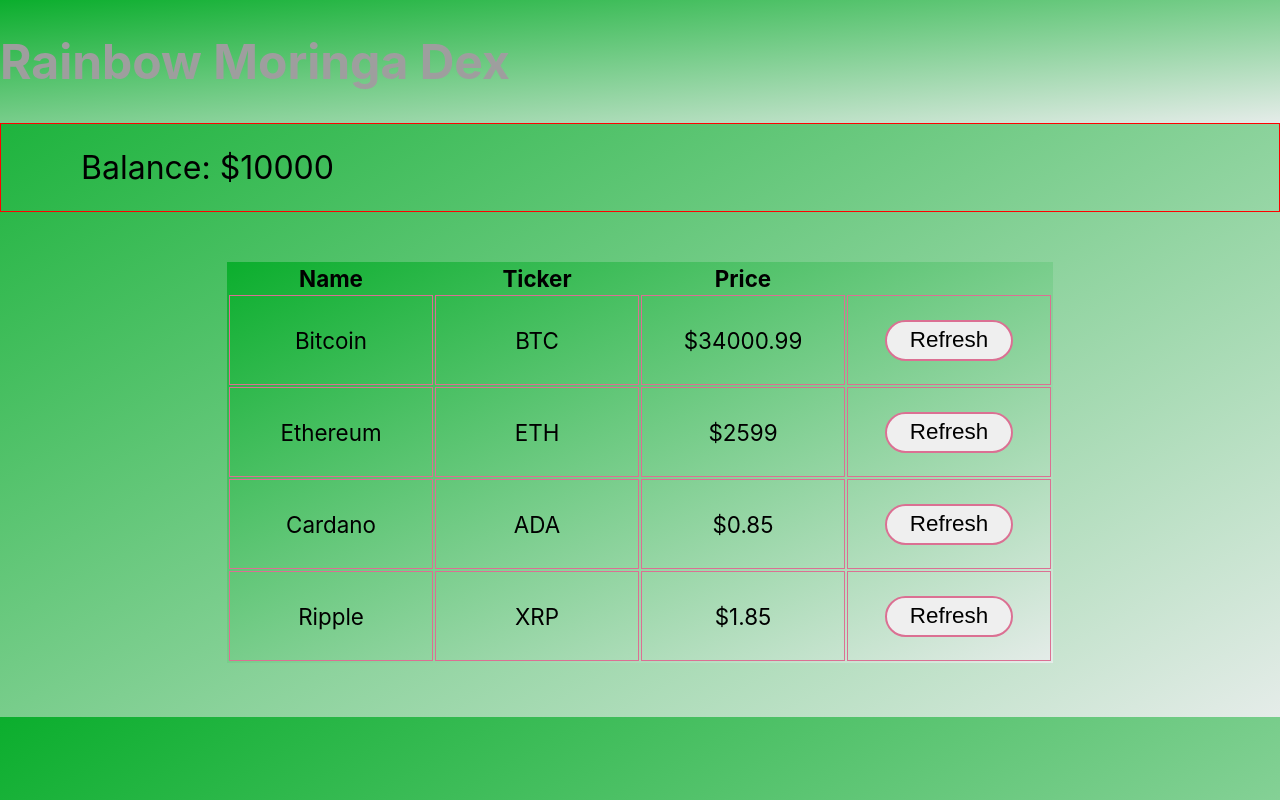
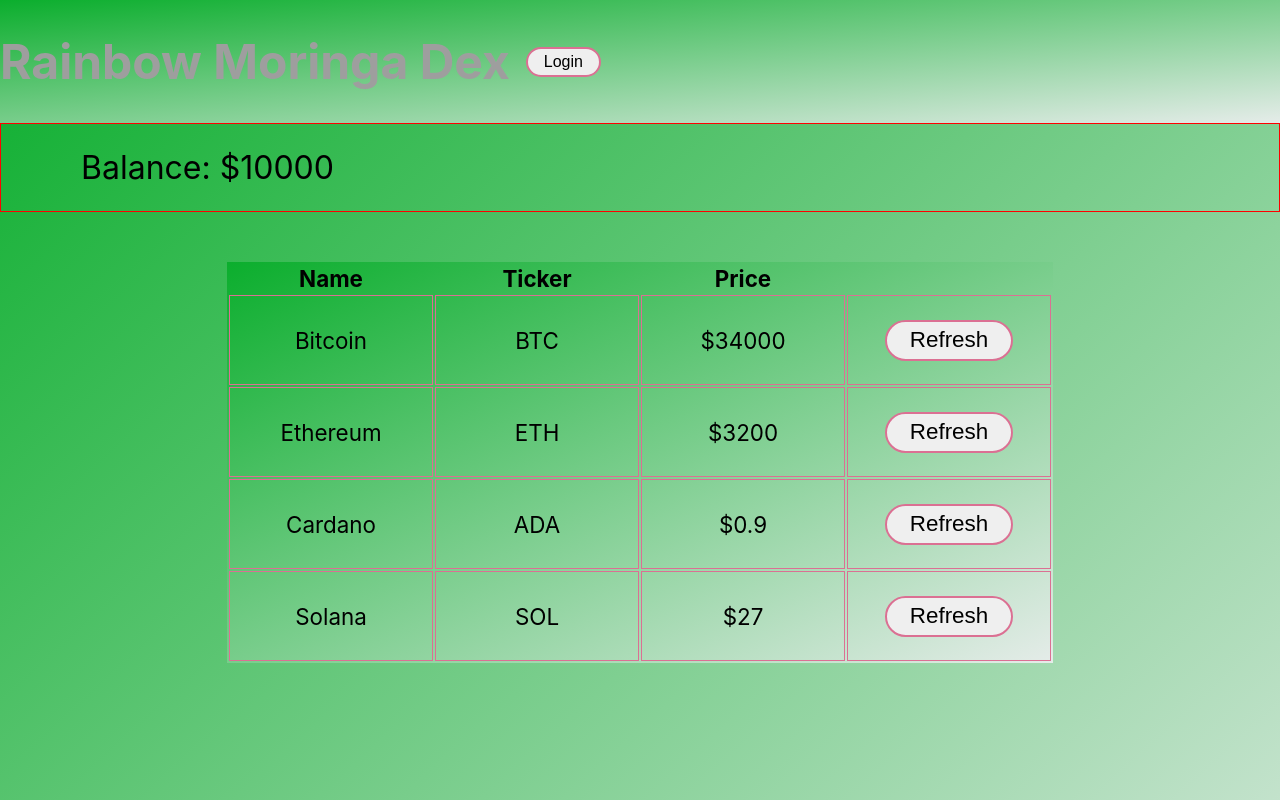
Before and after one commit to dmcsvoices/RainbowMoringaDex_ReactBased, a React (Create React App) app: page / in a window 1280 px wide. Shown: the top 800 px of the page. Built offline with nearby package versions, Linux system fonts and the light colour scheme; grey boxes are pictures that could not be loaded.

Commit message:
componentized the project

```diff
--- a/public/index.html
+++ b/public/index.html
@@ -39,5 +39,11 @@
       To begin the development, run `npm start` or `yarn start`.
       To create a production bundle, use `npm run build` or `yarn build`.
     -->
+
+    <script src="https://cdn.jsdelivr.net/npm/web3@latest/dist/web3.min.js"></script>
+    <script src="https://unpkg.com/moralis/dist/moralis.js"></script>
+
+
+
   </body>
 </html>
--- a/src/App.js
+++ b/src/App.js
@@ -1,32 +1,55 @@
+import React, { Component } from 'react';
 import './App.css';
-import Coin from './components/Coin/Coin';
+import CoinList from './components/CoinList/CoinList';
+import Header from './components/Header/Header';
 import AccountBalance from './components/AccountBalance/AccountBalance'
 
 
-function App() {
-  return (
-    <div className="App">
-      <header className="App-header">
-        <h1 className="App-title">Rainbow Moringa Dex</h1>
-      </header>
-      <AccountBalance amount={10000} />
-      <table className="coin-table">
-      <thead>
-        <tr>
-          <th>Name</th>
-          <th>Ticker</th>
-          <th>Price</th>
-        </tr>
-      </thead>
-      <tbody>
-        <Coin name="Bitcoin" ticker="BTC" price={34000.99} />
-        <Coin name="Ethereum" ticker="ETH" price={2599} />
-        <Coin name="Cardano" ticker="ADA" price={0.85} />
-        <Coin name="Ripple" ticker="XRP" price={1.85} />
-      </tbody>
-    </table>
-    </div>
-  );
+class App extends React.Component {
+  constructor(props) {
+    super(props);
+    this.state = {
+      balance: 10000,
+      coinData: [
+        {
+          name: 'Bitcoin',
+          ticker: 'BTC',
+          price: 34000.00
+        },
+        {
+          name: 'Ethereum',
+          ticker: 'ETH',
+          price: 3200.00
+        },
+        {
+          name: 'Cardano',
+          ticker: 'ADA',
+          price: 0.90
+        },
+        {
+          name: 'Solana',
+          ticker: 'SOL',
+          price: 27.00
+        }
+      ]
+    }
+  }
+  render() {
+    return (
+      <div className="App">
+        <Header />
+        <AccountBalance amount={this.state.balance} />
+        <CoinList coinData={this.state.coinData} />
+
+      <div>
+          <iframe width="396" height="441" src="https://cybermap.kaspersky.com/en/widget/dynamic/dark" frameborder="0"></iframe>
+      </div>
+
+      </div>
+    );
+  }
+
+
 }
 
 export default App;
--- /dev/null
+++ b/src/components/CoinList/CoinList.jsx
@@ -0,0 +1,28 @@
+
+import styled from 'styled-components';
+import Coin from '../Coin/Coin';
+
+import React, { Component } from 'react'
+
+export default class CoinList extends Component {
+  render() {
+    return (
+        <table className="coin-table">
+        <thead>
+          <tr>
+            <th>Name</th>
+            <th>Ticker</th>
+            <th>Price</th>
+          </tr>
+        </thead>
+        <tbody>
+          {
+            this.props.coinData.map( ({name, ticker, price}) =>
+              <Coin key={ticker} name={name} ticker={ticker} price={price} />
+              )
+          }
+        </tbody>
+      </table>
+    )
+  }
+}
--- /dev/null
+++ b/src/components/Header/Header.jsx
@@ -0,0 +1,52 @@
+import React, { Component } from 'react';
+import styled from 'styled-components';
+
+const Div = styled.div`
+    background-image: linear-gradient(to bottom right, rgb(11, 174, 45), rgb(229, 236, 233));
+    display: flex;
+    flex-direction: row;
+    align-items: center;
+    justify-content: flex-start;
+    color: white;
+`;
+
+const Button = styled.button`
+    font-size: 1em;
+    margin: 1em;
+    padding: 0.25em 1em;
+    border: 2px solid palevioletred;
+    border-radius: 25px;
+`;
+
+
+
+
+export default class Header extends Component {
+    constructor(props){
+        super(props);
+        this.state = {
+            //price: this.props.price
+        }
+        this.handleLogin = this.handleLogin.bind(this);
+    }
+
+    handleLogin(event) {
+        //prevent default action of submittin gthe form
+        event.preventDefault();
+
+        //call moralis login
+        console.log("In HandleLogin");
+
+
+
+    }
+
+    render() {
+        return (
+        <Div>
+            <h1 className="App-title">Rainbow Moringa Dex</h1>
+            <form><Button onClick={this.handleLogin}>Login</Button></form>
+        </Div>
+        )
+    }
+}
```
Also changed, not shown: src/account.js (added, +7 -0 lines).
